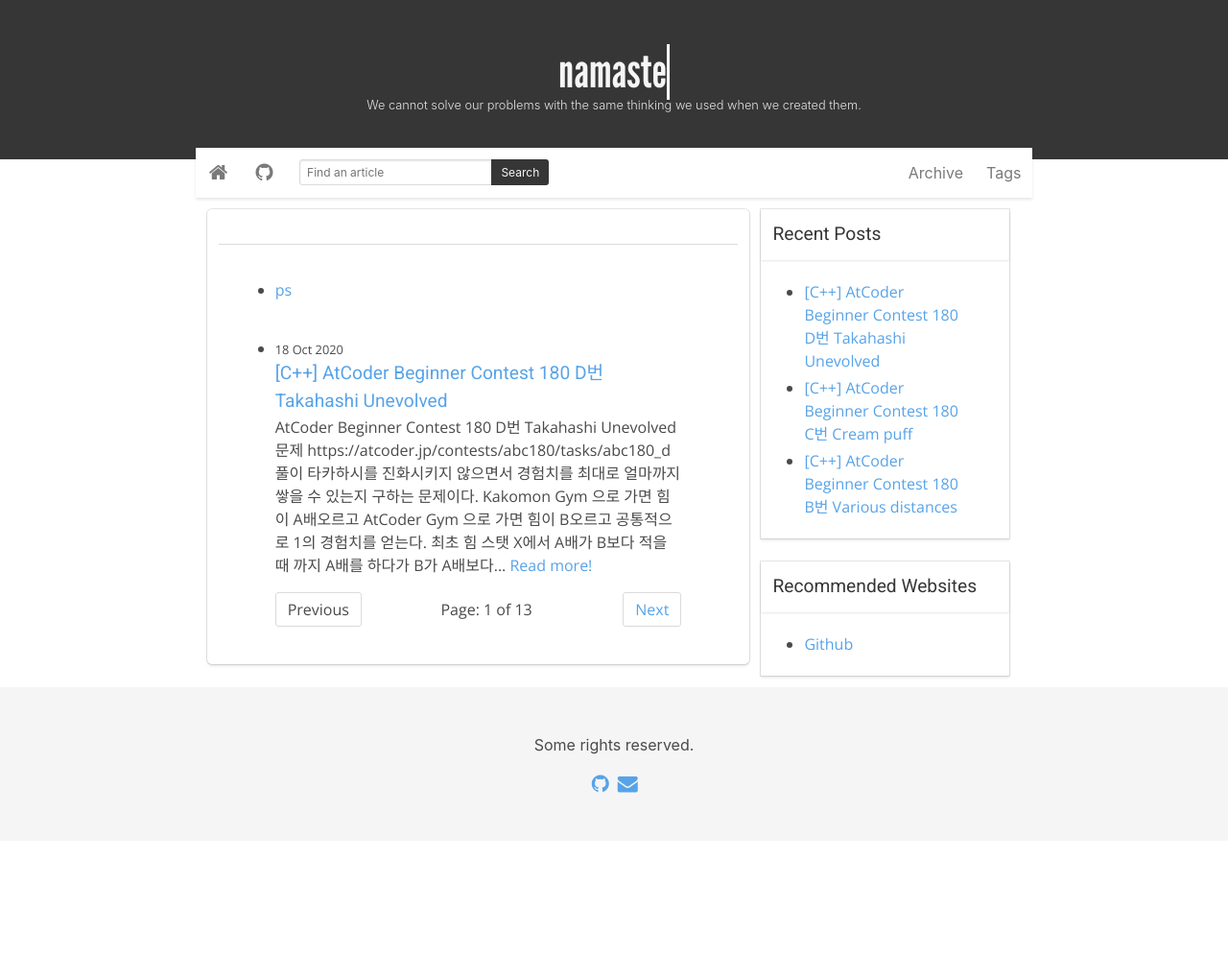
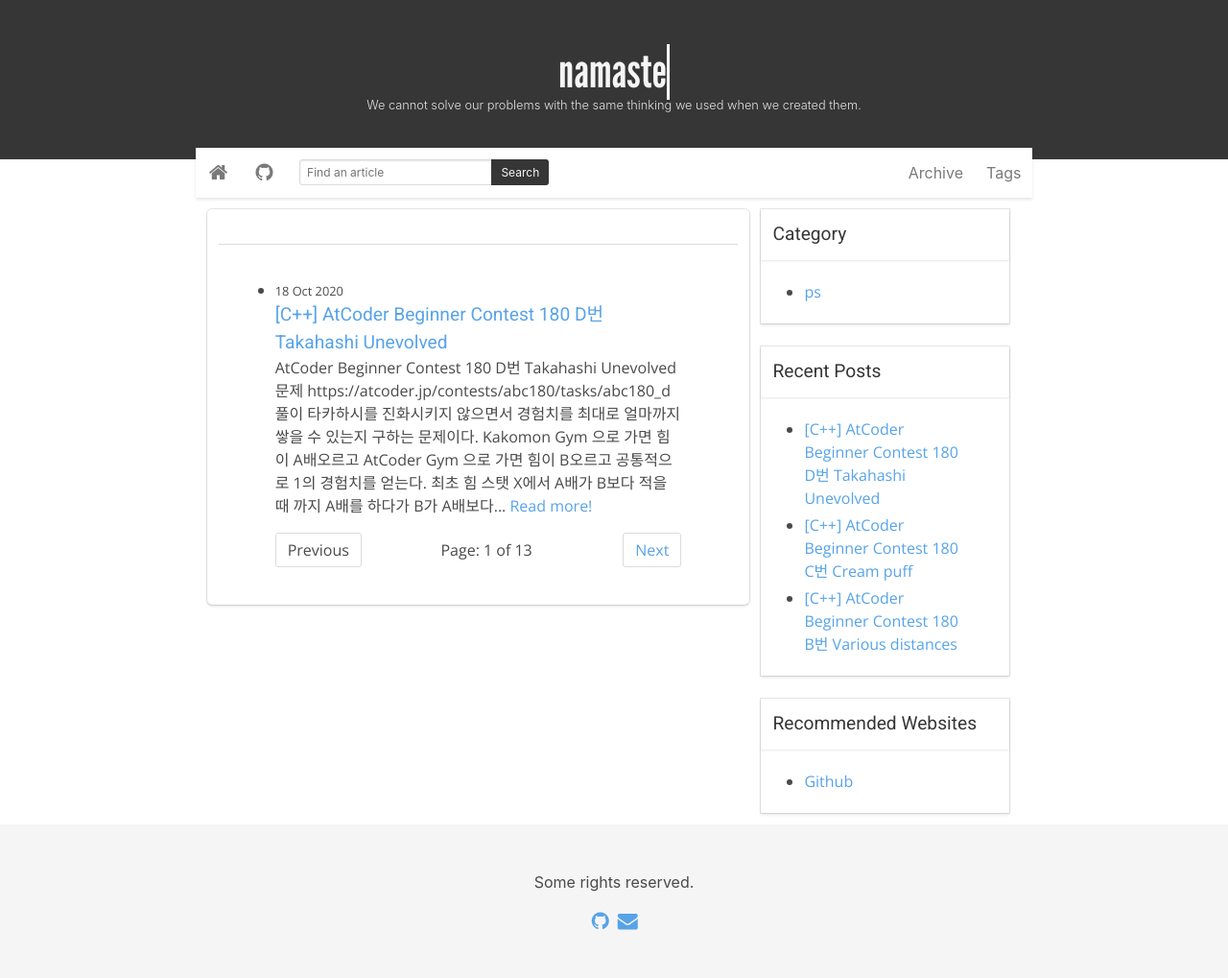
Before and after one commit to sweatpotato13/sweatpotato13.github.io, a Jekyll site: the page built from index.html, in a window 1280 px wide. Shown: the whole page at 96% size. Built offline with Jekyll 4.4.1, drawn with Linux system fonts in a browser that asks for light colours; the list of posts is cut into pages by our own code; comment, search, counter and statistics services are not loaded; before the commit the page ends 900 px from its top, so only the background shows below that.

Commit message:
Change location of category table

```diff
--- a/_layouts/default.html
+++ b/_layouts/default.html
@@ -77,7 +77,31 @@
         <div class="tile is-parent is-vertical sidebar">
 
           <div class="tile is-child widget">
+            <div class="card">
+              <header class="card-header">
+                <p class="card-header-title nice-title">
+                  Category
+                </p>
+              </header>
+              <div class="card-content">
+                <div class="content nice-text">
+                    <ul>
+                        {% assign pages_list = site.pages %}
+                        {% for node in pages_list %}
+                        {% if node.title != null %}
+                        {% if node.layout == "category" %}
+                        <li><a class="category-link {% if page.url == node.url %} active{% endif %}"
+                                href="{{ site.baseurl }}{{ node.url }}">{{ node.title }}</a></li>
+                        {% endif %}
+                        {% endif %}
+                        {% endfor %}
+                    </ul>
+                </div>
+              </div>
+            </div>
+          </div>
 
+          <div class="tile is-child widget">
             <div class="card">
               <header class="card-header">
                 <p class="card-header-title nice-title">
--- a/index.html
+++ b/index.html
@@ -2,20 +2,6 @@
 layout: page
 title: ""
 ---
-<header class="site-category">
-    <ul>
-        {% assign pages_list = site.pages %}
-        {% for node in pages_list %}
-        {% if node.title != null %}
-        {% if node.layout == "category" %}
-        <li><a class="category-link {% if page.url == node.url %} active{% endif %}"
-                href="{{ site.baseurl }}{{ node.url }}">{{ node.title }}</a></li>
-        {% endif %}
-        {% endif %}
-        {% endfor %}
-    </ul>
-</header>
-
 <ul class="posts">
     {% for post in paginator.posts %}
     <li class="post">
```
